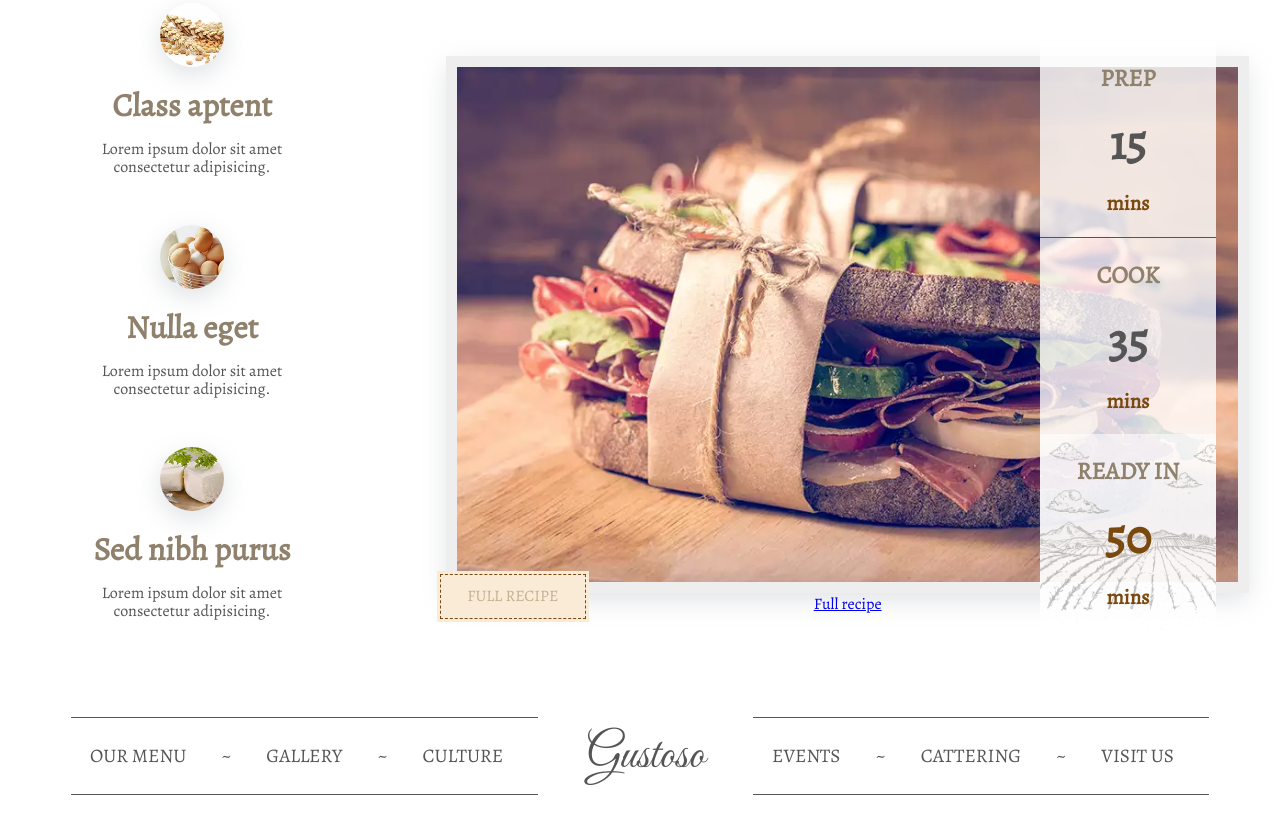
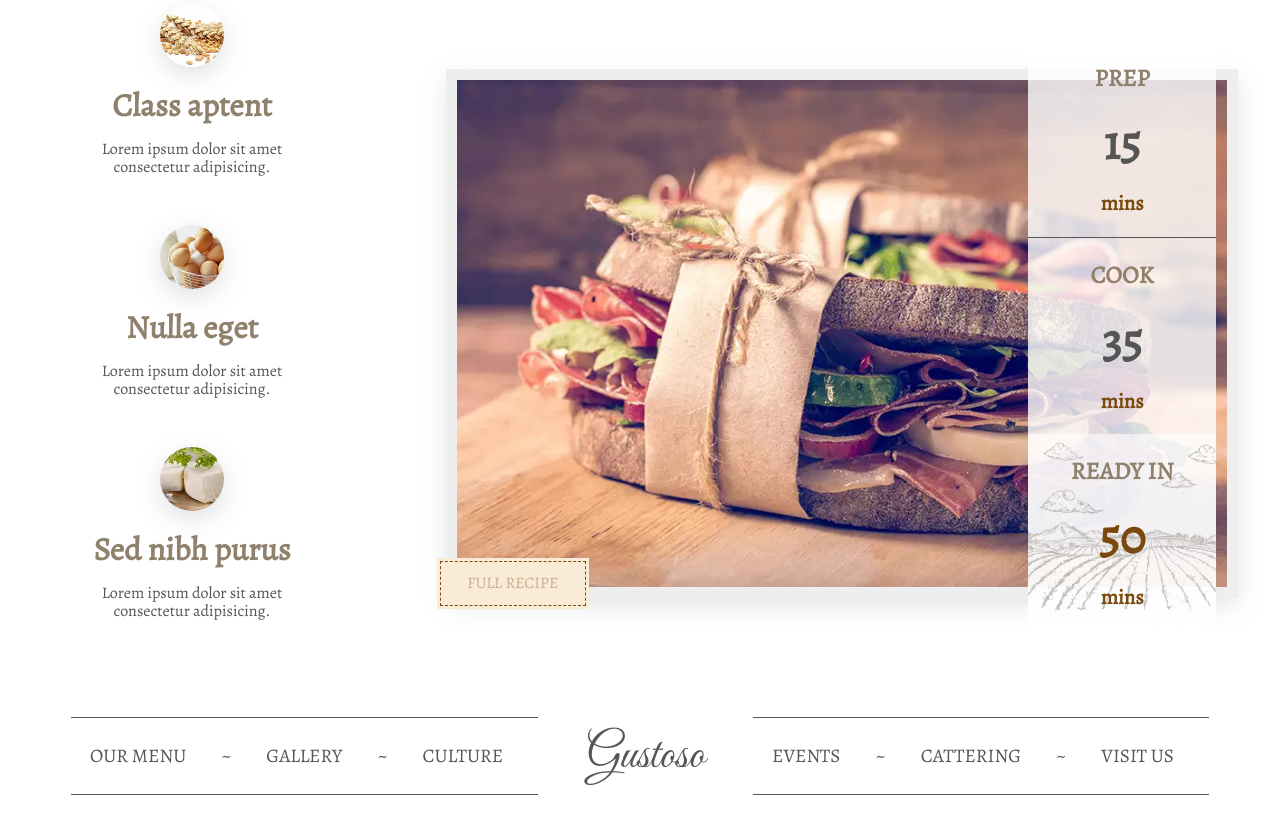
Before and after one commit to dainiuxt/bakery-page, a website: page index.html in a window 1280 px wide. Shown: the part 4000-4823 px from the top of the page. Drawn offline with nearby package versions, Linux system fonts and the light colour scheme.

Commit message:
remove additional recipe link

```diff
--- a/index.html
+++ b/index.html
@@ -159,7 +159,7 @@
         <div class="wrapper">
           <div class="image">
               <img src="assets/webp/sandwich.webp" alt="Sandwich with ham and lettuce" loading="lazy">
-              <a class="recipe" href="#">Full recipe</a>
+              <!-- <a class="recipe" href="#">Full recipe</a> -->
           </div>
           <div class="labels">
             <div class="first">
```
